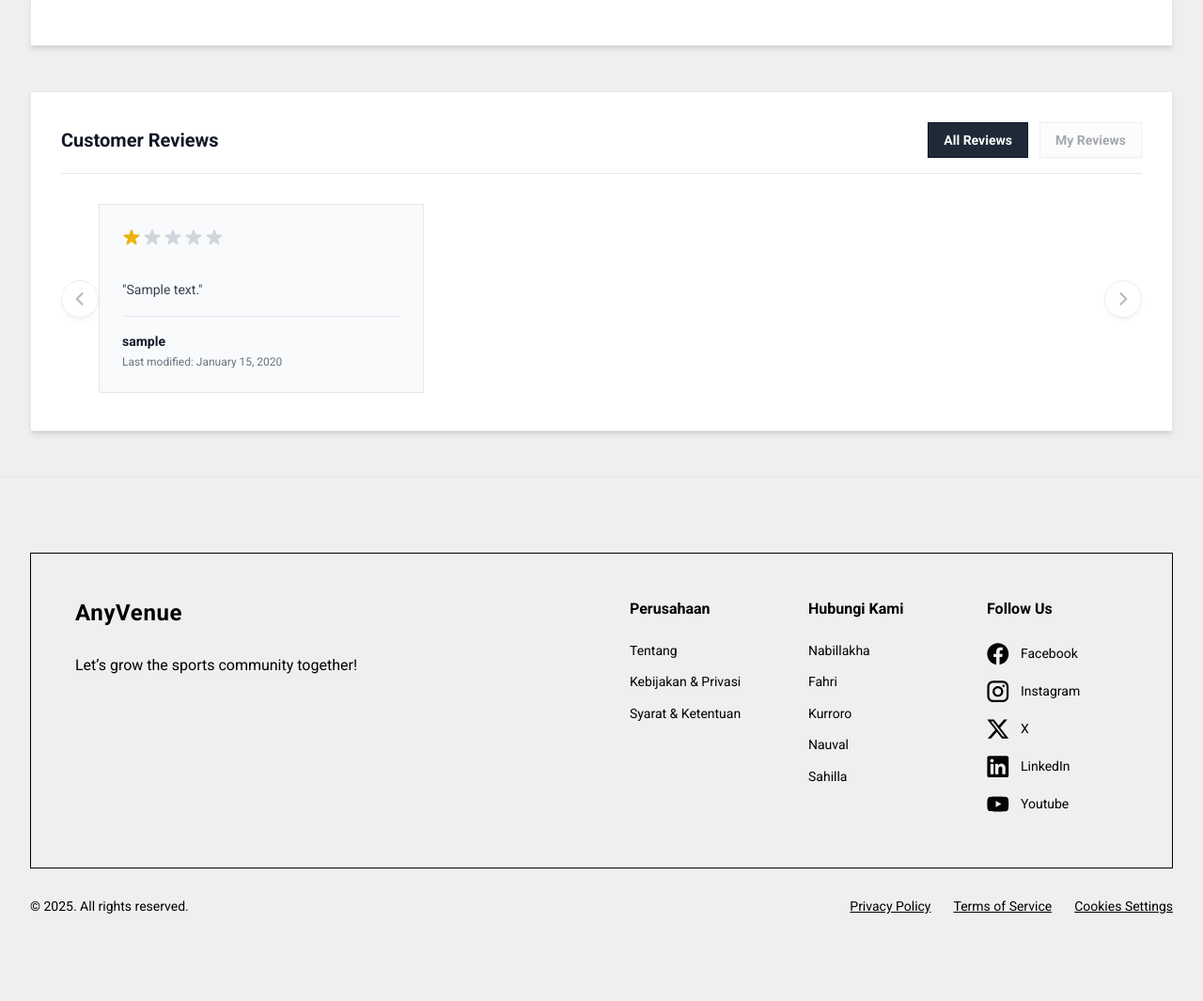
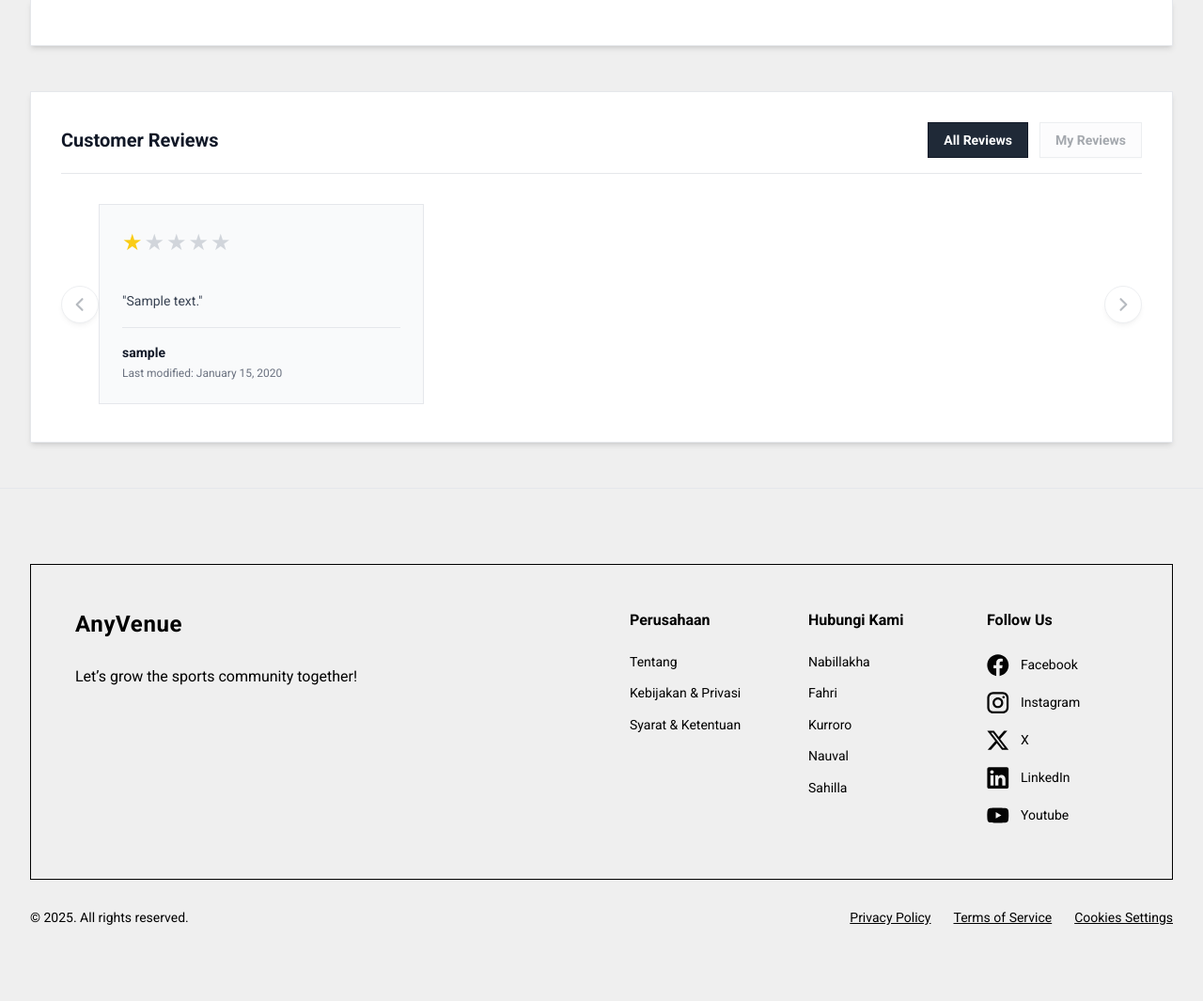
Before and after one commit to pbp-kelompok-b10/any-venue, a Django app: page /venue/detail/1/ in a window 1280 px wide. Shown: the part 934-1999 px from the top of the page at 94% size. Before the commit the page ends 1906 px from the top, so only its background shows below. Run offline with Django 5.2, Linux system fonts and the light colour scheme; tables that the repository leaves empty hold one stand-in row (values such as "Sample post"); grey boxes marked "Sample" are stand-in pictures; some libraries are stand-ins or nearby versions.

Commit message:
edit venue reviews stars

```diff
--- a/review/templates/venue_reviews.html
+++ b/review/templates/venue_reviews.html
@@ -148,50 +148,48 @@
     // HTML for the star rating display.
     function generateStars(rating) {
         let starsHTML = '<div class="flex items-center gap-0.5 mb-3">';
-        const starSVG = `<svg class="w-5 h-5" fill="currentColor" viewBox="0 0 20 20"><path d="M9.049 2.927c.3-.921 1.603-.921 1.902 0l1.286 3.959a1 1 0 00.95.69h4.162c.969 0 1.371 1.24.588 1.81l-3.368 2.446a1 1 0 00-.364 1.118l1.286 3.959c.3.921-.755 1.688-1.538 1.118l-3.368-2.446a1 1 0 00-1.175 0l-3.368 2.446c-.783.57-1.838-.197-1.538-1.118l1.286-3.959a1 1 0 00-.364-1.118L2.063 9.386c-.783-.57-.38-1.81.588-1.81h4.162a1 1 0 00.95-.69L9.049 2.927z"></path></svg>`;
+        const starChar = `★`;
 
         const numericRating = Number(rating);
         for (let i = 1; i <= 5; i++) {
             if (i <= numericRating) {
-                starsHTML += `<span class="text-yellow-500">${starSVG}</span>`;
+                starsHTML += `<span class="text-yellow-400 text-2xl">${starChar}</span>`;
             } else {
-                starsHTML += `<span class="text-gray-300">${starSVG}</span>`;
+                starsHTML += `<span class="text-gray-300 text-2xl">${starChar}</span>`;
             }
         }
         starsHTML += '</div>';
         return starsHTML;
     }
 
-    // HTML for a single review card
+// HTML for a single review card
     function buildReviewCard(review) {
         const isOwnReview = IS_AUTHENTICATED && review.user === CURRENT_USERNAME;
 
         const actionButtons = isOwnReview ? `
-            <div class="flex items-center gap-3 mt-3 pt-3 border-t border-gray-200">
+            <div class="absolute top-6 right-6 flex items-center gap-2">
                 <button
                     onclick="handleEditReview('${review.id}')"
-                    class="flex-1 px-3 py-1.5 text-sm font-semibold text-gray-800 bg-white border border-gray-800 hover:bg-gray-800 hover:text-white transition-colors shadow-sm"
+                    class="p-1.5 text-gray-600 hover:text-gray-900 hover:bg-gray-200 rounded transition-colors"
                     aria-label="Edit review">
-                    <svg class="w-4 h-4 inline-block mr-1.5" fill="none" stroke="currentColor" viewBox="0 0 24 24">
+                    <svg class="w-4 h-4" fill="none" stroke="currentColor" viewBox="0 0 24 24">
                         <path stroke-linecap="round" stroke-linejoin="round" stroke-width="2" d="M11 5H6a2 2 0 00-2 2v11a2 2 0 002 2h11a2 2 0 002-2v-5m-1.414-9.414a2 2 0 112.828 2.828L11.828 15H9v-2.828l8.586-8.586z"/>
                     </svg>
-                    Edit
                 </button>
                 <button
                     onclick="handleDeleteReview('${review.id}')"
-                    class="flex-1 px-3 py-1.5 text-sm font-semibold text-red-600 bg-white border border-red-600 hover:bg-red-600 hover:text-white transition-colors shadow-sm"
+                    class="p-1.5 text-red-600 hover:text-red-700 hover:bg-red-50 rounded transition-colors"
                     aria-label="Delete review">
-                    <svg class="w-4 h-4 inline-block mr-1.5" fill="none" stroke="currentColor" viewBox="0 0 24 24">
+                    <svg class="w-4 h-4" fill="none" stroke="currentColor" viewBox="0 0 24 24">
                         <path stroke-linecap="round" stroke-linejoin="round" stroke-width="2" d="M19 7l-.867 12.142A2 2 0 0116.138 21H7.862a2 2 0 01-1.995-1.858L5 7m5 4v6m4-6v6m1-10V4a1 1 0 00-1-1h-4a1 1 0 00-1 1v3M4 7h16"/>
                     </svg>
-                    Delete
                 </button>
             </div>
         ` : '';
 
         return `
             <div class="flex-shrink-0 w-full sm:w-[calc(50%-0.5rem)] lg:w-[calc(33.333%-0.67rem)] scroll-snap-align-start">
-                <article class="bg-gray-50 border border-gray-200 p-6 h-full flex flex-col hover:border-gray-300 transition-colors">
+                <article class="bg-gray-50 border border-gray-200 p-6 h-full flex flex-col hover:border-gray-300 transition-colors relative">
                     ${generateStars(review.rating)}
                     <blockquote class="flex-grow mb-4">
 
```
